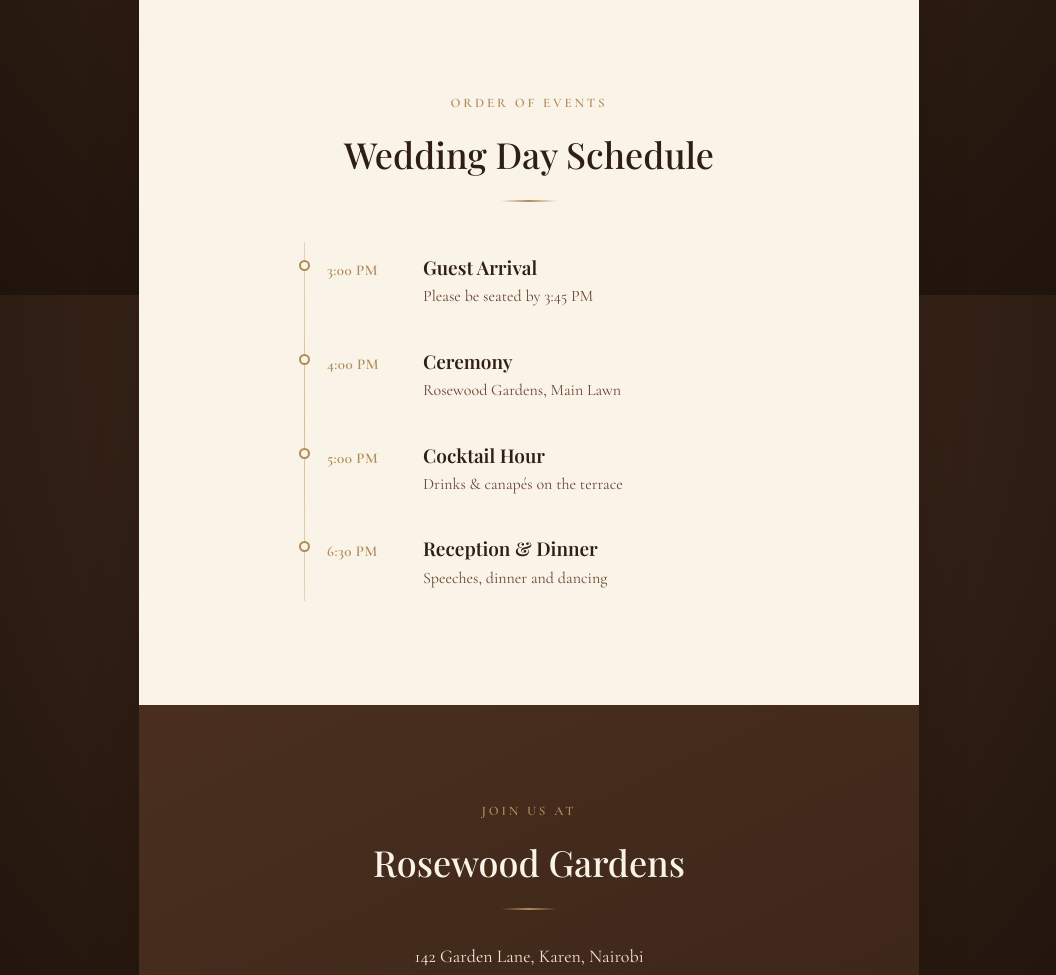
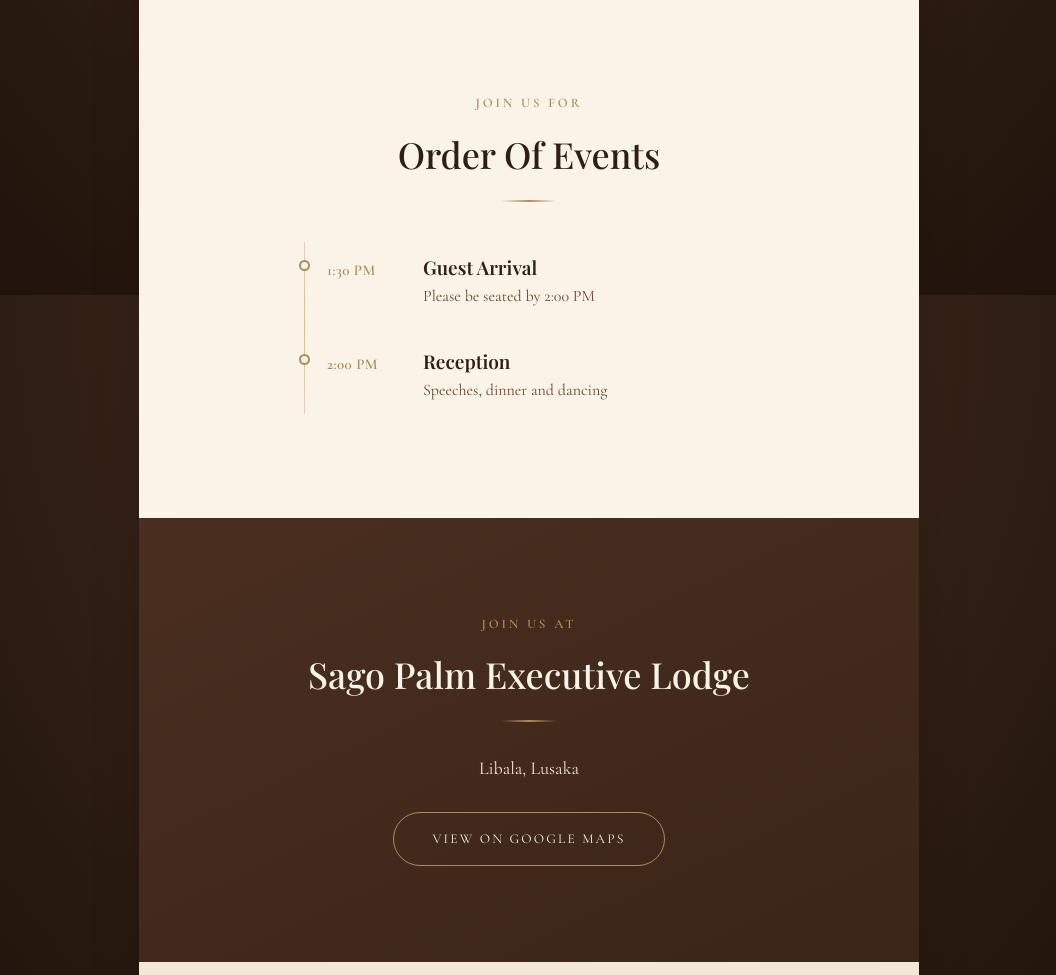
Before and after one commit to Luh-code/naku-s-invitation-card-, a plain HTML site: page index.html in a window 1280 px wide. Shown: the part 1305-2280 px from the top of the page, without its empty margins (111-1167 px from the left). Drawn offline with nearby package versions, Linux system fonts and the light colour scheme; a web font is replaced by a local one.

Commit message:
more changes

```diff
--- a/index.html
+++ b/index.html
@@ -101,11 +101,11 @@
         </p>
 
         <p class="hero__date hero__in" style="--d: 5">
-          Saturday, the 11th of November, 2026 &nbsp;·&nbsp; 4:00 PM
+          Sunday, the 8th of November, 2026 &nbsp;·&nbsp; 4:00 PM
         </p>
         <!-- [EDIT: DATE] -->
         <p class="hero__venue hero__in" style="--d: 6">
-          Rosewood Gardens, Nairobi
+          Sago Palm Executive Lodge, Libala, Lusaka
         </p>
         <!-- [EDIT: VENUE] -->
 
@@ -166,40 +166,24 @@
           aria-hidden="true"
           data-parallax="0.05"
         ></div>
-        <p class="section-eyebrow reveal">Order of Events</p>
-        <h2 class="section-title reveal">Wedding Day Schedule</h2>
+        <p class="section-eyebrow reveal">Join Us For</p>
+        <h2 class="section-title reveal">Order Of Events</h2>
 
         <ol class="schedule-list">
           <!-- [EDIT: SCHEDULE] -->
           <li class="schedule-item reveal reveal--left">
             <span class="schedule-dot" aria-hidden="true"></span>
-            <span class="schedule-time">3:00 PM</span>
+            <span class="schedule-time">1:30 PM</span>
             <span class="schedule-desc">
               <strong>Guest Arrival</strong>
-              Please be seated by 3:45 PM
+              Please be seated by 2:00 PM
             </span>
           </li>
           <li class="schedule-item reveal reveal--right">
             <span class="schedule-dot" aria-hidden="true"></span>
-            <span class="schedule-time">4:00 PM</span>
+            <span class="schedule-time">2:00 PM</span>
             <span class="schedule-desc">
-              <strong>Ceremony</strong>
-              Rosewood Gardens, Main Lawn
-            </span>
-          </li>
-          <li class="schedule-item reveal reveal--left">
-            <span class="schedule-dot" aria-hidden="true"></span>
-            <span class="schedule-time">5:00 PM</span>
-            <span class="schedule-desc">
-              <strong>Cocktail Hour</strong>
-              Drinks &amp; canapés on the terrace
-            </span>
-          </li>
-          <li class="schedule-item reveal reveal--right">
-            <span class="schedule-dot" aria-hidden="true"></span>
-            <span class="schedule-time">6:30 PM</span>
-            <span class="schedule-desc">
-              <strong>Reception &amp; Dinner</strong>
+              <strong>Reception</strong>
               Speeches, dinner and dancing
             </span>
           </li>
@@ -214,12 +198,12 @@
           data-parallax="0.06"
         ></div>
         <p class="section-eyebrow reveal">Join Us At</p>
-        <h2 class="section-title reveal">Rosewood Gardens</h2>
+        <h2 class="section-title reveal">Sago Palm Executive Lodge</h2>
         <!-- [EDIT: VENUE] -->
-        <p class="venue-address reveal">142 Garden Lane, Karen, Nairobi</p>
+        <p class="venue-address reveal">Libala, Lusaka</p>
         <a
           class="btn btn--outline reveal"
-          href="https://maps.google.com/?q=Rosewood+Gardens+Nairobi"
+          href="https://maps.app.goo.gl/jZ8sdJucBMYTgbzq8"
           target="_blank"
           rel="noopener"
         >
```
